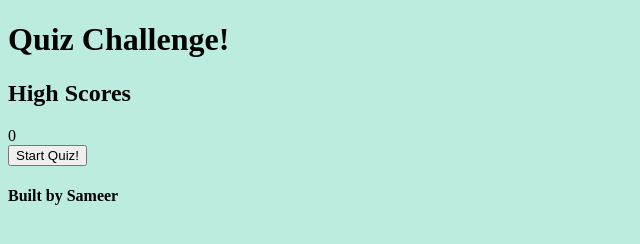
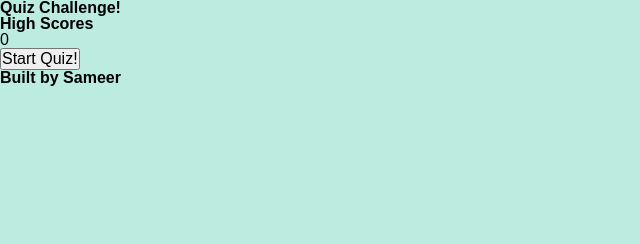
Before and after one commit to sameersamuel/module-04_quiz-challenge, a plain HTML site: page index.html in a window 1280 px wide. Shown: the whole page, without its empty margins (0-640 px from the left). Drawn offline with Linux system fonts and the light colour scheme.

Commit message:
start quiz button connect and works.  added css reset.

```diff
--- /dev/null
+++ b/assets/css/reset.css
@@ -0,0 +1,41 @@
+* {
+  margin: 0;
+  padding: 0;
+  box-sizing: border-box;
+}
+
+html {
+  height: 100%;
+}
+
+body {
+  min-height: 100%;
+  line-height: 1;
+  font-family: sans-serif;
+}
+
+h1,
+h2,
+h3,
+h4,
+h5,
+h6 {
+  font-size: 100%;
+}
+
+input,
+select,
+option,
+optgroup,
+textarea,
+button,
+pre,
+code {
+  font-size: 100%;
+  font-family: inherit;
+}
+
+ol,
+ul {
+  list-style: none;
+}
--- a/assets/js/main.js
+++ b/assets/js/main.js
@@ -0,0 +1,21 @@
+var buttonEl = document.querySelector('#start-button');
+var timerEl = document.getElementById('timer');
+
+
+
+
+
+buttonEl.addEventListener("click", startQuiz);
+
+function startQuiz () {
+    prompt("button works!");
+    console.log("button to console")
+};
+
+function countdown() {
+    time--;
+    timerEl.textContent = time;
+    if(time <= 0){
+        endQuiz();
+    }
+}
--- a/index.html
+++ b/index.html
@@ -4,7 +4,8 @@
     <meta charset="UTF-8">
     <meta http-equiv="X-UA-Compatible" content="IE=edge">
     <meta name="viewport" content="width=device-width, initial-scale=1.0">
-   <link rel="stylesheet" href="./assets/css/style.css">
+    <link rel="stylesheet" href="./assets/css/reset.css">
+    <link rel="stylesheet" href="./assets/css/style.css">
     <title>Quiz Challenge!</title>
 </head>
 <body>
```
Also changed, not shown: 1 other file.
